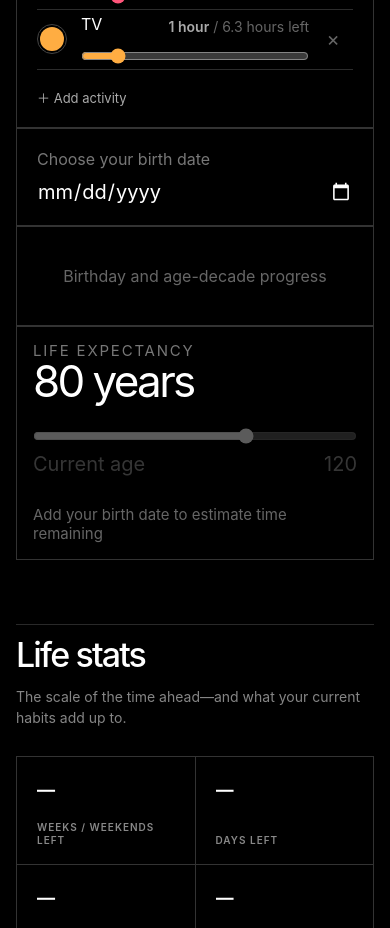
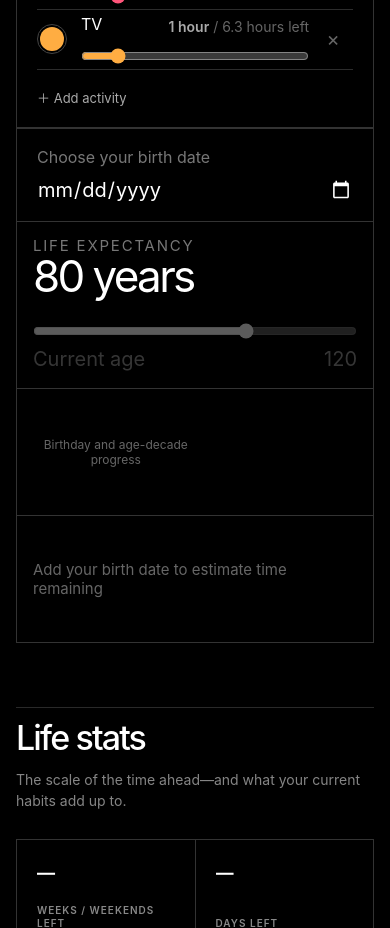
Before and after one commit to facubaratta/time, a React (Vite) app: page / in a window 390 px wide. Shown: the part 1660-2588 px from the top of the page. Built offline with nearby package versions, Linux system fonts and the light colour scheme.

Commit message:
Compose life controls as a responsive two-row grid

```diff
--- a/src/components/life/LifeSection.tsx
+++ b/src/components/life/LifeSection.tsx
@@ -7,7 +7,7 @@ function LifeSection() {
   const { birthDate, lifeExpectancy } = useTimeStore();
 
   return (
-    <section aria-label="Life expectancy">
+    <section className="life-composition" aria-label="Life expectancy">
       <BirthDate birthDate={birthDate} onChange={timeStore.setBirthDate} />
       <LifeExpectancy
         birthDate={birthDate}
--- a/src/components/life/birthdate/BirthDate.tsx
+++ b/src/components/life/birthdate/BirthDate.tsx
@@ -54,33 +54,16 @@ const BirthDate = ({ birthDate, onChange }: Props) => {
   const cycles = date && age !== null ? getCycles(now, date, age) : [];
 
   return (
-    <div className="birth-date-grid" style={{ display: "grid" }}>
+    <div className="birth-date-layout">
       <Input birthDate={birthDate} age={age} onChange={onChange} />
       {age !== null ? (
-        <div
-          style={{
-            display: "contents",
-          }}
-        >
+        <div className="birth-date-cycles">
           {cycles.map((cycle) => (
             <LifeCycle key={cycle.label} {...cycle} />
           ))}
         </div>
       ) : (
-        <div
-          data-wide
-          style={{
-            minWidth: 0,
-            minHeight: 100,
-            gridColumn: "span 2",
-            display: "grid",
-            placeItems: "center",
-            padding: 20,
-            border: "1px solid #333",
-            color: "#666",
-            textAlign: "center",
-          }}
-        >
+        <div className="birth-date-cycles birth-date-placeholder">
           Birthday and age-decade progress
         </div>
       )}
--- a/src/components/life/birthdate/Input.tsx
+++ b/src/components/life/birthdate/Input.tsx
@@ -22,14 +22,13 @@ const Input = ({ birthDate, age, onChange }: Props) => {
   );
   return (
     <label
+      className="birth-date-input"
       style={{
         minWidth: 0,
         display: "flex",
         flexDirection: "column",
         justifyContent: "space-between",
         gap: 10,
-        padding: 20,
-        border: "1px solid #333",
       }}
     >
       <span style={{ color: "#777" }}>
--- a/src/components/life/birthdate/LifeCycle.tsx
+++ b/src/components/life/birthdate/LifeCycle.tsx
@@ -7,10 +7,7 @@ export interface Cycle {
 }
 
 const LifeCycle = ({ label, detail, value }: Cycle) => (
-  <div
-    className="life-cycle"
-    style={{ minWidth: 0, border: "1px solid #333" }}
-  >
+  <div className="life-cycle" style={{ minWidth: 0 }}>
     <div
       className="life-cycle__header"
       style={{
@@ -21,7 +18,7 @@ const LifeCycle = ({ label, detail, value }: Cycle) => (
       }}
     >
       <div>
-        <strong style={{ display: "block", fontSize: 18 }}>{label}</strong>
+        <strong style={{ display: "block", fontSize: 14 }}>{label}</strong>
         <span
           style={{
             display: "block",
@@ -35,7 +32,7 @@ const LifeCycle = ({ label, detail, value }: Cycle) => (
       </div>
       <span
         style={{
-          fontSize: 28,
+          fontSize: 22,
           letterSpacing: "-0.05em",
         }}
       >
--- a/src/components/life/expectancy/LifeExpectancy.tsx
+++ b/src/components/life/expectancy/LifeExpectancy.tsx
@@ -56,16 +56,15 @@ function LifeExpectancy({
   }));
 
   return (
-    <div style={{ border: "1px solid #333" }}>
-      <div
-        className="life-expectancy__content"
-        style={{ minWidth: 0 }}
-      >
+    <div className="life-expectancy-layout">
+      <div className="life-expectancy-input-cell">
         <Input
           currentAge={currentAge}
           expectancy={effectiveExpectancy}
           onChange={onExpectancyChange}
         />
+      </div>
+      <div className="life-expectancy-progress-cell">
         {date && expectedEnd && elapsed !== null ? (
           <div
             className="life-progress"
@@ -92,13 +91,7 @@ function LifeExpectancy({
             <RemainingPercentage elapsed={elapsed} />
           </div>
         ) : (
-          <div
-            style={{
-              marginTop: 28,
-              color: "#666",
-              fontSize: 15,
-            }}
-          >
+          <div style={{ color: "#666", fontSize: 15 }}>
             Add your birth date to estimate time remaining
           </div>
         )}
--- a/src/components/life/life.css
+++ b/src/components/life/life.css
@@ -1,17 +1,69 @@
-.birth-date-grid {
-  grid-template-columns: repeat(3, minmax(0, 1fr));
+.life-composition {
+  display: grid;
+  grid-template-columns: clamp(280px, 29vw, 390px) minmax(0, 1fr);
+  grid-template-areas:
+    "birth expectancy"
+    "cycles timeline";
+  gap: 1px;
+  border: 1px solid #333;
+  background: #333;
+}
+
+.birth-date-layout,
+.life-expectancy-layout {
+  display: contents;
+}
+
+.birth-date-input {
+  grid-area: birth;
+  padding: 18px 20px;
+  background: #000;
+}
+
+.birth-date-cycles {
+  min-width: 0;
+  grid-area: cycles;
+  display: grid;
+  grid-template-columns: repeat(2, minmax(0, 1fr));
+  gap: 1px;
+  background: #333;
+}
+
+.birth-date-placeholder {
+  min-height: 126px;
+  place-items: center;
+  padding: 20px;
+  background: #000;
+  color: #666;
+  font-size: 12px;
+  text-align: center;
 }
 
 .life-cycle {
-  padding: 20px;
+  padding: 16px;
+  background: #000;
 }
 
 .life-cycle__header {
-  gap: 20px;
+  gap: 10px;
 }
 
-.life-expectancy__content {
-  padding: 20px;
+.life-expectancy-input-cell {
+  min-width: 0;
+  grid-area: expectancy;
+  padding: 18px 24px;
+  background: #000;
+}
+
+.life-expectancy-progress-cell {
+  min-width: 0;
+  min-height: 126px;
+  grid-area: timeline;
+  display: flex;
+  flex-direction: column;
+  justify-content: center;
+  padding: 24px;
+  background: #000;
 }
 
 .expectancy-input {
@@ -30,12 +82,13 @@
 }
 
 @media (max-width: 720px) {
-  .birth-date-grid {
+  .life-composition {
     grid-template-columns: 1fr;
-  }
-
-  .birth-date-grid > [data-wide] {
-    grid-column: auto !important;
+    grid-template-areas:
+      "birth"
+      "expectancy"
+      "cycles"
+      "timeline";
   }
 
   .expectancy-input {
@@ -55,7 +108,8 @@
 
 @media (max-width: 420px) {
   .life-cycle,
-  .life-expectancy__content {
+  .life-expectancy-input-cell,
+  .life-expectancy-progress-cell {
     padding: 16px;
   }
 
```
